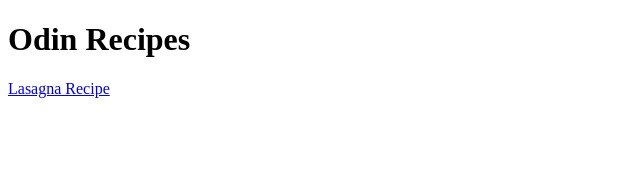
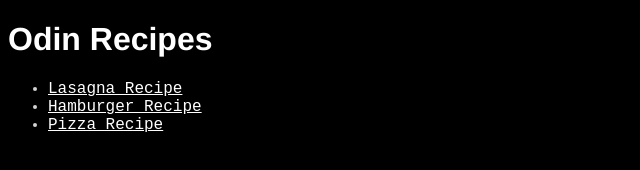
Before and after one commit to hachuochuoli/odin-recipes, a plain HTML site: page index.html in a window 1280 px wide. Shown: the whole page, without its empty margins (0-640 px from the left). Drawn offline with Linux system fonts and the light colour scheme.

Commit message:
Added CSS styling

```diff
--- a/index.html
+++ b/index.html
@@ -3,9 +3,14 @@
 <head>
     <meta charset="utf-8">
     <title></title>
+    <link rel="stylesheet" href = "style.css">
 </head>
 <body>
     <h1> Odin  Recipes</h1>
-    <a href="recipes/lasagna.html">Lasagna Recipe</a>
+    <ul>
+        <li><a href="recipes/lasagna.html">Lasagna Recipe</a></li>
+        <li><a href="recipes/hamburger.html">Hamburger Recipe</a></li>
+        <li><a href="recipes/pizza.html">Pizza Recipe</a></li>
+    </ul>
 </body>
 </html>
--- /dev/null
+++ b/style.css
@@ -0,0 +1,20 @@
+h1 {
+    font-family:'Franklin Gothic Medium', 'Arial Narrow', Arial, sans-serif;
+    font-weight: 800;
+}
+
+* {
+    background-color: black;
+    color: white
+}
+
+h2 {
+    font-family: sans-serif;
+    font-weight: 540;
+}
+
+li {
+    font-family:'Courier New', Courier, monospace;
+    font-weight:100;
+    color: lightgray;
+}
```
Also changed, not shown: recipes/hamburger.html (+1 -0 lines), recipes/lasagna.html (+1 -0 lines), recipes/pizza.html (+1 -0 lines).
